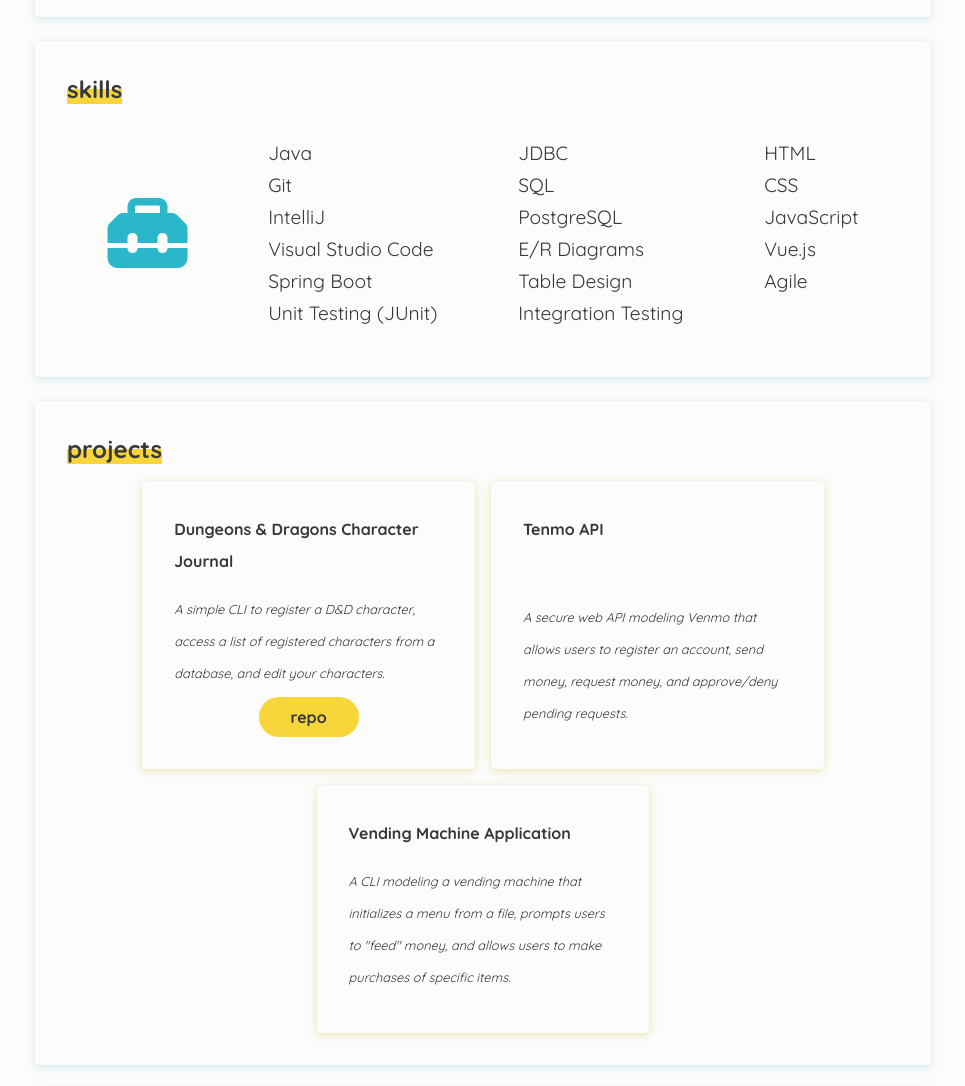
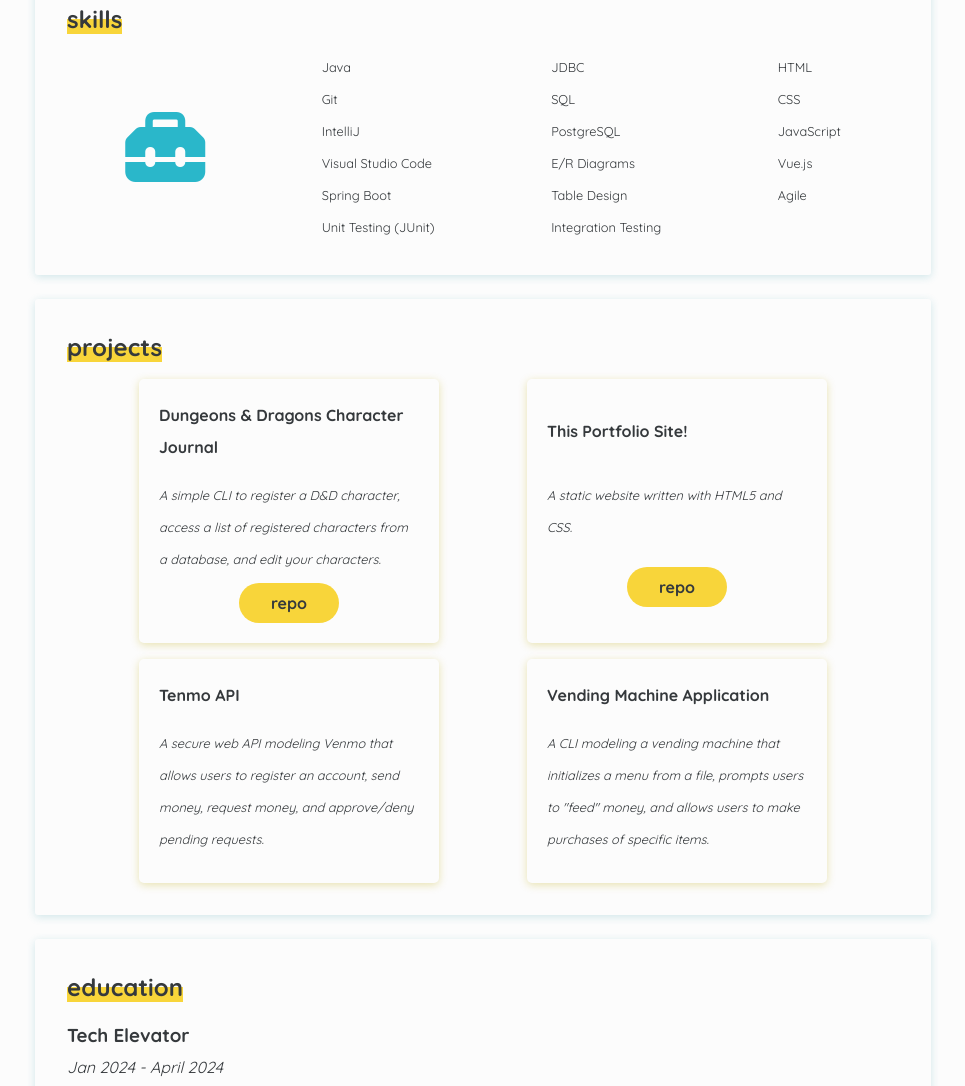
Before and after one commit to kae-bon/personal-site, a plain HTML site: page index.html in a window 1280 px wide. Shown: the part 709-1795 px from the top of the page, without its empty margins (157-1122 px from the left). Drawn offline with Linux system fonts and the light colour scheme.

Commit message:
Adjusted flex-box layout for project cards

```diff
--- a/index.html
+++ b/index.html
@@ -5,7 +5,8 @@
     <meta charset="utf-8">
     <meta name="viewport" content="width=device-width, initial-scale=1">
     <title>Kae Bonaguro</title>
-    <link rel="stylesheet" href="https://kae-bon.github.io/personal-site/styles.css">
+    <!-- <link rel="stylesheet" href="https://kae-bon.github.io/personal-site/styles.css"> -->
+    <link rel="stylesheet" href="styles.css">
     <script src="https://kit.fontawesome.com/93b8be6449.js" crossorigin="anonymous" defer></script>
     <link rel="preconnect" href="https://fonts.googleapis.com">
     <link rel="preconnect" href="https://fonts.gstatic.com" crossorigin>
@@ -90,6 +91,11 @@
                 <a href="https://github.com/kae-bon/dndCharacterJournal" class="github-link">repo</a>
             </article>
             <article class="project-card">
+                <h3 class="project-title">This Portfolio Site!</h3>
+                <p>A static website written with HTML5 and CSS.</p>
+                <a href="https://github.com/kae-bon/personal-site" class="github-link">repo</a>
+            </article>
+            <article class="project-card">
                 <h3 class="project-title">Tenmo API</h3>
                 <p>A secure web API modeling Venmo that allows users to register an account, send money, request money,
                     and approve/deny pending requests.</p>
--- a/styles.css
+++ b/styles.css
@@ -98,6 +98,7 @@ a i {
 
 #skills>#skill-content>div>ul {
     padding: 0;
+    margin: 0;
 }
 
 i.fa-toolbox {
@@ -112,6 +113,7 @@ section#skills #skill-list {
 
 ul>li.skill {
     margin: 0;
+    font-size: .8rem;
 }
 
 /*projects styles*/
@@ -161,7 +163,6 @@ article.project-card>p {
     margin: .5rem 0;
 }
 
-
 /*education styles*/
 #education {
     grid-area: education;
@@ -174,6 +175,10 @@ p.dates {
 }
 
 .resume-title {
+    margin-bottom: 0;
+}
+
+p:last-child {
     margin-bottom: 0;
 }
 
@@ -246,14 +251,13 @@ footer p {
 
     p,
     li.skill {
-        font-size: 1.2rem;
+        font-size: 1.2 rem;
     }
 
     /*projects styles*/
     #project-cards {
         flex-direction: row;
-        justify-content: center;
-        align-items: stretch;
+        justify-content: space-evenly;
         flex-wrap: wrap;
         margin: 0;
         padding: 0;
@@ -269,11 +273,12 @@ footer p {
         display: flex;
         flex-direction: column;
         flex-wrap: wrap;
-        justify-content: space-between;
-        padding: 2rem;
-        flex-basis: 40%;
-        flex-shrink: 0;
-        /* align-self: stretch; */
+        justify-content: space-evenly;
+        padding: 1.25rem;
+        /* flex: 0 0 40%; */
+        min-width: 200px;
+        max-width: 300px;
+        align-self: stretch;
     }
 
     .project-title {
```
